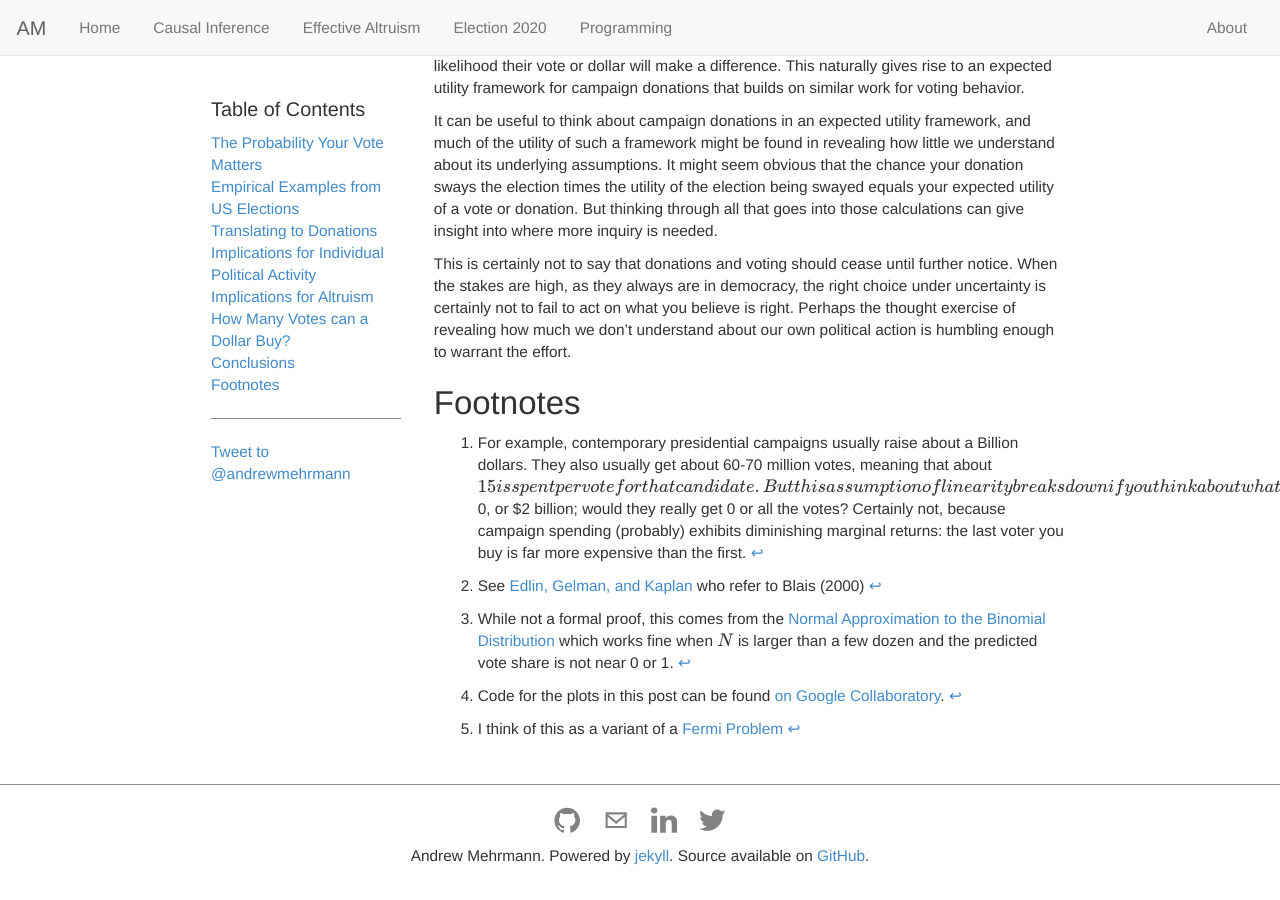
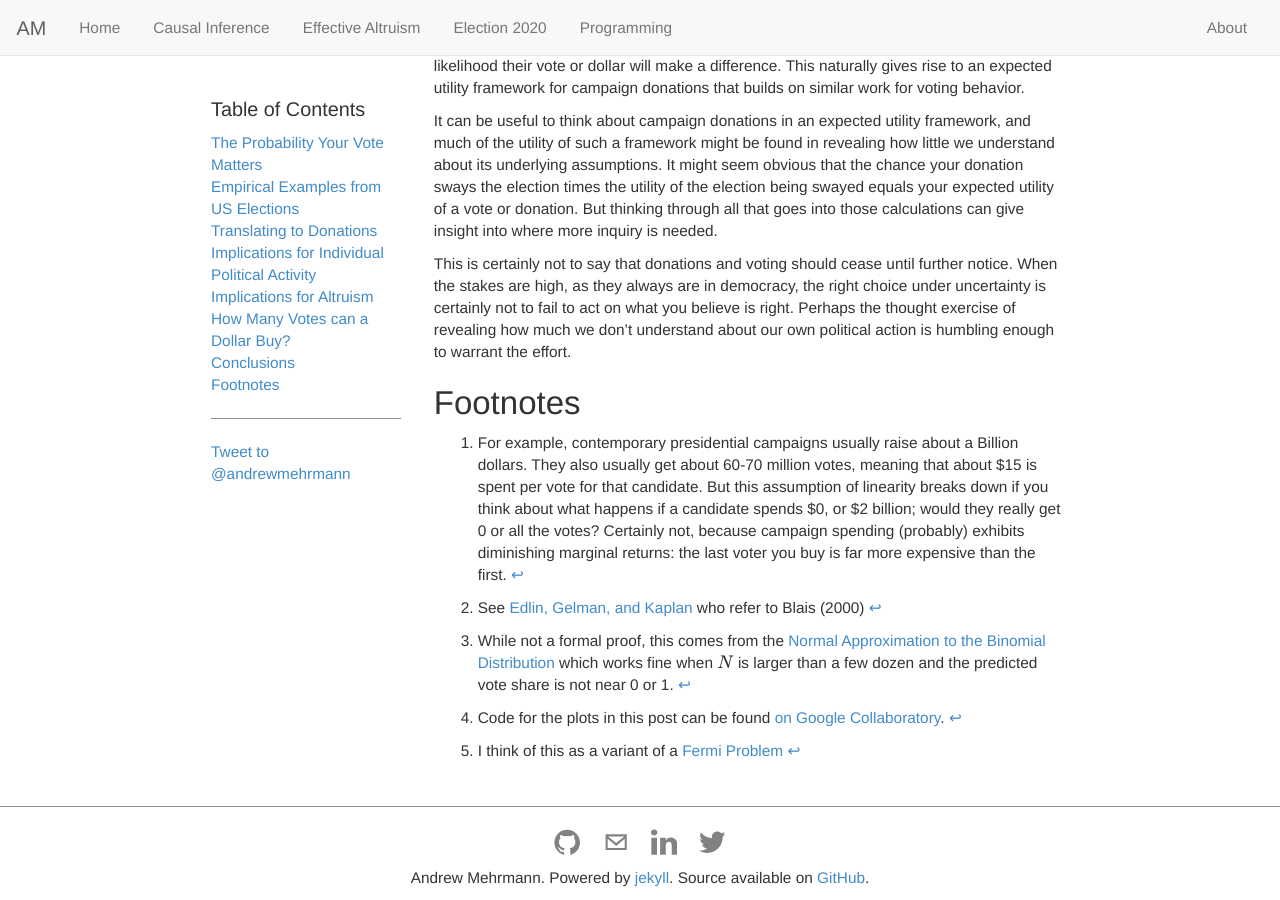
Before and after one commit to dkmehrmann/-deprecated-dkmehrmann.github.io, a Jekyll site: the page built from _posts/2019-12-05-thinking-about-donations.md, in a window 1280 px wide and 900 px high, scrolled down 7552 px. Built offline with Jekyll 4.4.1, drawn with Linux system fonts in a browser that asks for light colours; formulas are drawn with MathJax 3; comment, search, counter and statistics services are not loaded; before the commit the page ends 8430 px from its top, so only the background shows below that; some of the changed text lies outside the part shown.

Commit message:
correct notation

```diff
--- a/_posts/2019-12-05-thinking-about-donations.md
+++ b/_posts/2019-12-05-thinking-about-donations.md
@@ -108,7 +108,7 @@
 
 For example, if you take the premise from the example study [linked above](#empirical-examples-from-us-election) that your Presidential candidate is worth \\$1000 to each American, you should consider that the cost to either sway one voter from the other candidate to your candidate (or turn out two new voters for your candidate) is likely far less than the \\$100,000 of benefit that would allegedly result by directing your donation to a high-impact state like New Mexico.
 
-Of course, for national elections we could assume that Campaign Managers perform similar calculations such that your donation will be directed wherever it will be most likely to increase the chances of your candidate winning. If we consider the results of the study again, and assume that $\Gamma(D)$ doesn't vary too much from state to state (except through the level of general spending in that state), we'd expect to see the most campaign spending in states like New Mexico, Virginia, New Hampshire, and Colorado in 2008.
+Of course, for national elections we could assume that Campaign Managers perform similar calculations such that your donation will be directed wherever it will be most likely to increase the chances of your candidate winning. If we consider the results of the study again, and assume that $\Gamma(c)$ doesn't vary too much from state to state (except through the level of general spending in that state), we'd expect to see the most campaign spending in states like New Mexico, Virginia, New Hampshire, and Colorado in 2008.
 
 Four years later, that's exactly what NPR [observed for 2012](https://www.npr.org/sections/itsallpolitics/2012/11/01/163632378/a-campaign-map-morphed-by-money) (I couldn't find good data for 2008):
 
@@ -120,9 +120,9 @@
 
 ## How Many Votes can a Dollar Buy?
 
-Nevertheless, frameworks like these can start us asking the right questions, and perhaps even get us in the right ballpark.[^3] For example, sites like [FiveThirtyEight](https://fivethirtyeight.com/) and [ElectionBettingOdds](https://electionbettingodds.com/) can help us estimate $P(x)$ by different means, and we can get reasonable guesses about $N$ by looking at historical data. But what about $\Gamma(D)$? It turns out this is an especially difficult thing to estimate.
+Nevertheless, frameworks like these can start us asking the right questions, and perhaps even get us in the right ballpark.[^3] For example, sites like [FiveThirtyEight](https://fivethirtyeight.com/) and [ElectionBettingOdds](https://electionbettingodds.com/) can help us estimate $P(x)$ by different means, and we can get reasonable guesses about $N$ by looking at historical data. But what about $\Gamma(c)$? It turns out this is an especially difficult thing to estimate.
 
-Intuitively, campaign spending has diminishing marginal returns, meaning that $\Gamma(D)$ also depends on existing spending and the size of the potential donor base. It also probably matters whether the candidate is an incumbent or a challenger, however the first two studies I found on the subject of diminishing marginal returns gave opposite conclusions on the question on incumbency:
+Intuitively, campaign spending has diminishing marginal returns, meaning that $\Gamma(c)$ also depends on existing spending and the size of the potential donor base. It also probably matters whether the candidate is an incumbent or a challenger, however the first two studies I found on the subject of diminishing marginal returns gave opposite conclusions on the question on incumbency:
 
 > campaign finance restrictions that limit candidate spending disproportionately harm challengers, increasing the incumbency advantage and decreasing electoral competition.
 
@@ -146,7 +146,7 @@
 
 [^1]: See [Edlin, Gelman, and Kaplan](https://www.nber.org/papers/w13562.pdf) who refer to Blais (2000)
 
-[^2]: For example, contemporary presidential campaigns usually raise about a Billion dollars. They also usually get about 60-70 million votes, meaning that about $15 is spent per vote for that candidate. But this assumption of linearity breaks down if you think about what happens if a candidate spends $0, or $2 billion; would they really get 0 or all the votes? Certainly not, because campaign spending (probably) exhibits diminishing marginal returns: the last voter you buy is far more expensive than the first.
+[^2]: For example, contemporary presidential campaigns usually raise about a Billion dollars. They also usually get about 60-70 million votes, meaning that about \\$15 is spent per vote for that candidate. But this assumption of linearity breaks down if you think about what happens if a candidate spends \\$0, or \\$2 billion; would they really get 0 or all the votes? Certainly not, because campaign spending (probably) exhibits diminishing marginal returns: the last voter you buy is far more expensive than the first.
 
 [^3]: I think of this as a variant of a [Fermi Problem](https://en.wikipedia.org/wiki/Fermi_problem)
 
```
